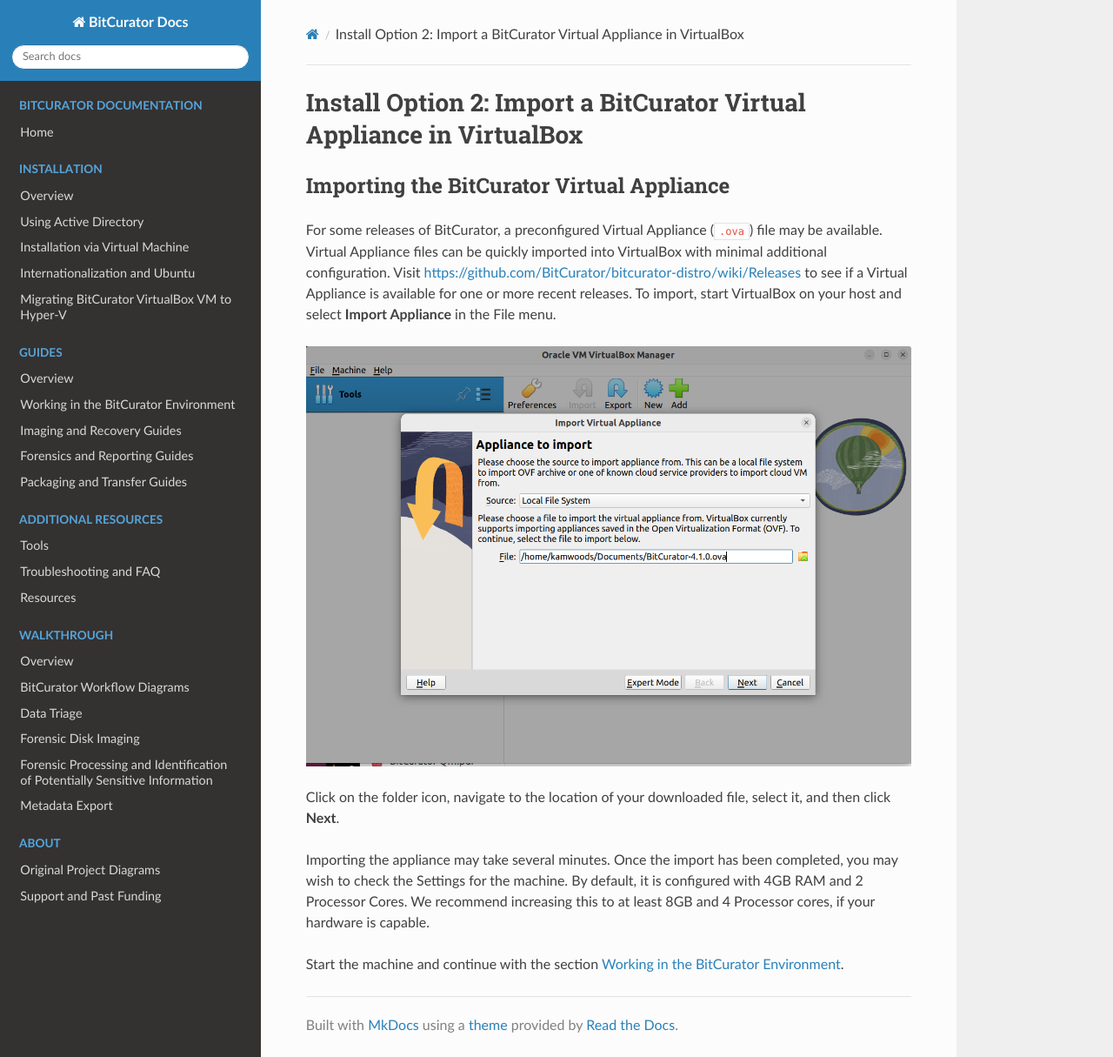
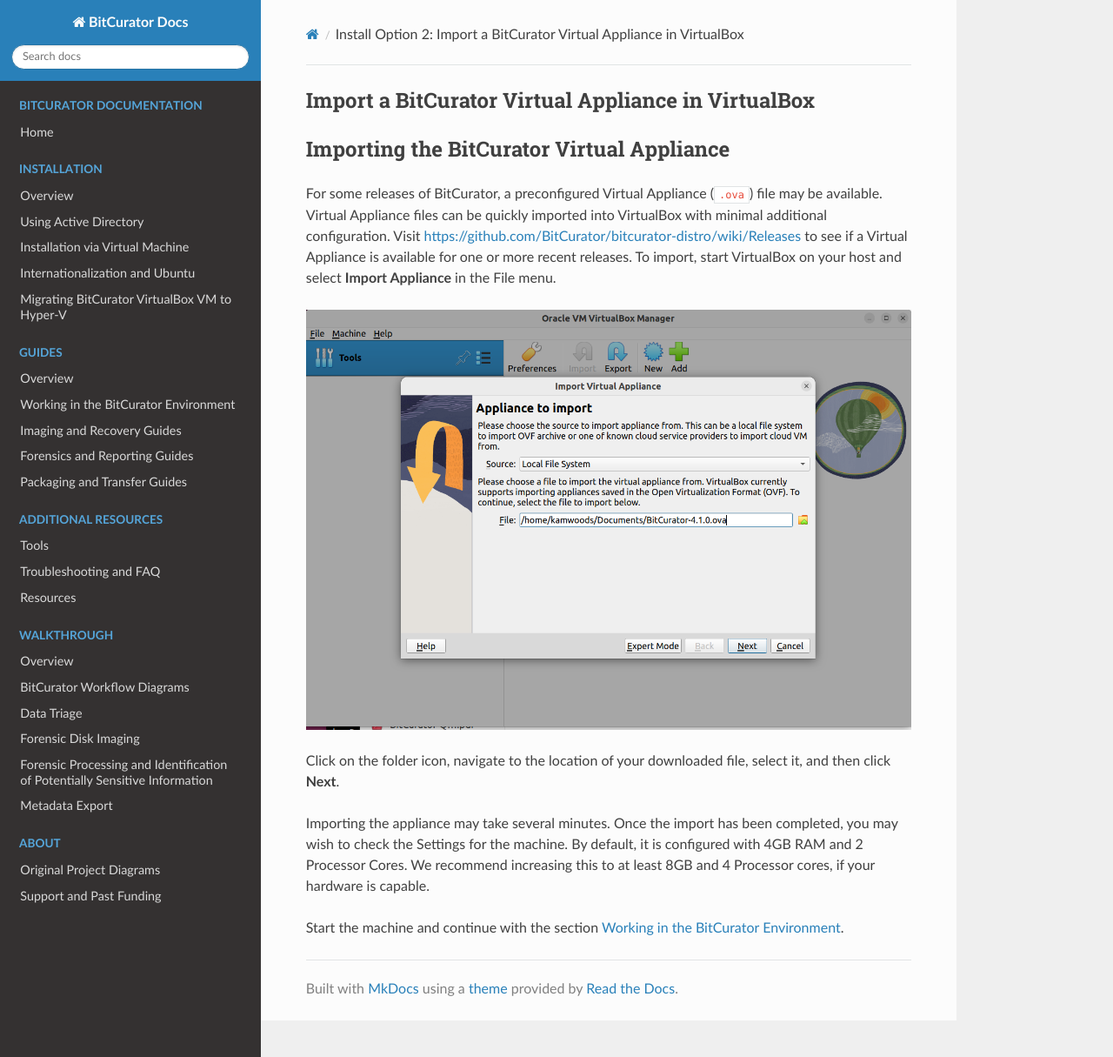
Before and after one commit to BitCurator/documentation, an MkDocs documentation site: the page built from docs/Installing BitCurator/Install Option 2: Import a BitCurator Virtual Appliance in VirtualBox.md, in a window 1280 px wide and 1215 px high. Shown: the whole window at 87% size. Built offline with MkDocs 1.6.1, drawn with Linux system fonts in a browser that asks for light colours; nearby versions of some CDN libraries.

Commit message:
Update Install Option 2: Import a BitCurator Virtual Appliance in VirtualBox.md

```diff
--- a/docs/Installing BitCurator/Install Option 2: Import a BitCurator Virtual Appliance in VirtualBox.md
+++ b/docs/Installing BitCurator/Install Option 2: Import a BitCurator Virtual Appliance in VirtualBox.md
@@ -1,4 +1,5 @@
-# Install Option 2: Import a BitCurator Virtual Appliance in VirtualBox
+Import a BitCurator Virtual Appliance in VirtualBox
+---------------------------------------------------------------
 
 ## Importing the BitCurator Virtual Appliance
 For some releases of BitCurator, a preconfigured Virtual Appliance (`.ova`) file may be available. Virtual Appliance files can be quickly imported into VirtualBox with minimal additional configuration. Visit [https://github.com/BitCurator/bitcurator-distro/wiki/Releases](https://github.com/BitCurator/bitcurator-distro/wiki/Releases) to see if a Virtual Appliance is available for one or more recent releases. To import, start VirtualBox on your host and select **Import Appliance** in the File menu.
```
